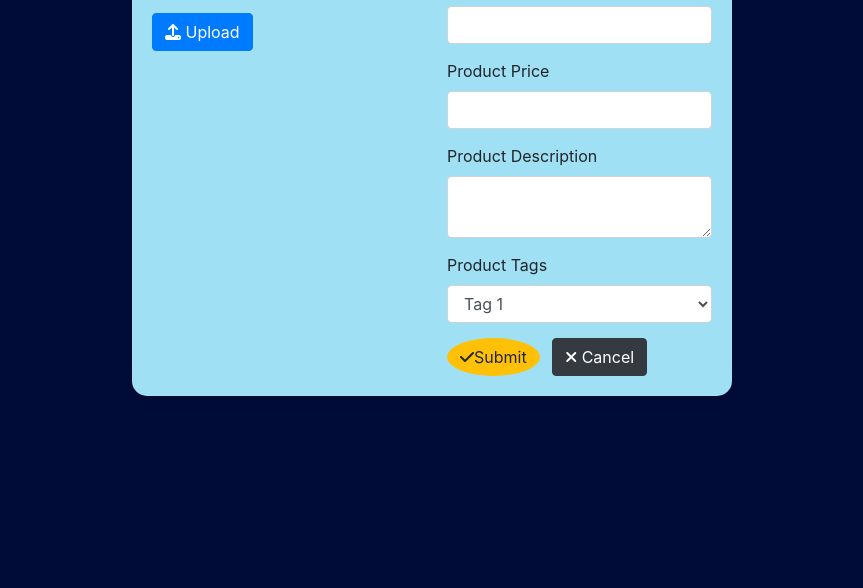
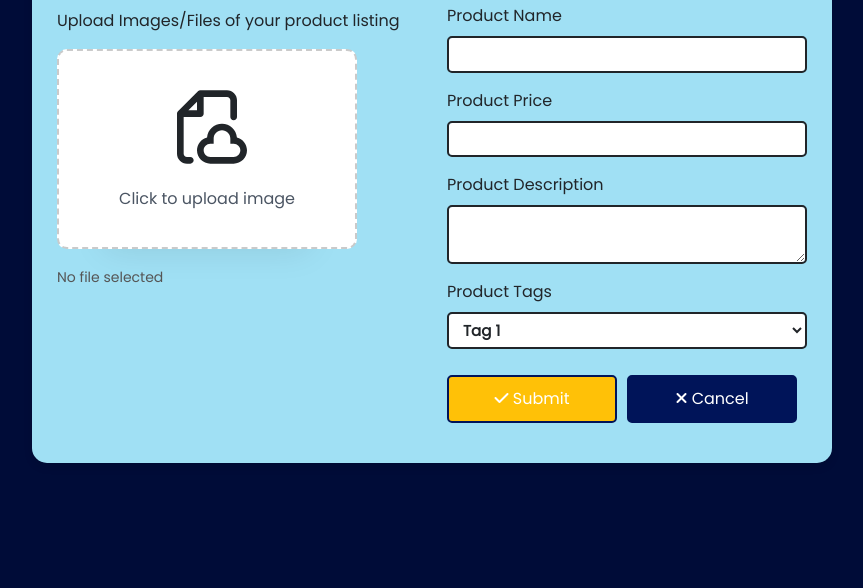
Before and after one commit to PHY5ZEKE/Group_1_ITELEC1C, a plain HTML site: page listing2.html in a window 1280 px wide. Shown: the part 212-800 px from the top of the page, without its empty margins (208-1071 px from the left). Drawn offline with nearby package versions, Linux system fonts and the light colour scheme.

Commit message:
Product Listing arranged

```diff
--- a/css/listStyle.css
+++ b/css/listStyle.css
@@ -1,22 +1,36 @@
-body
-{
-    background-color: #000C38;
+@import url("https://fonts.googleapis.com/css2?family=Josefin+Sans&family=Montserrat&family=Poppins&display=swap");
+
+body {
+  background-color: #000c38;
+  font-family: "Poppins", sans-serif;
 }
+:root {
+  --bgcolor: #a0e0f4;
+  --secondarycolor: #001459;
+  --subcolor: #ffc107;
+  --hover-color: #040020;
+}
+h1 {
+  font-weight: bold;
+}
+.row {
+  margin-top: 20px;
+}
+.text-center {
+  text-align: center;
+}
+
 .container {
   display: flex;
   justify-content: center;
-    align-items: center;
+  flex-direction: column;
   margin-top: 100px;
-    background-color: #A0E0F4;
-    max-width: 600px; /* Set a maximum width for the container */
-     padding: 20px;
+  background-color: var(--bgcolor);
+  max-width: 800px; /* Set a maximum width for the container */
+  width: 80%;
+  padding: 40px 25px;
   border-radius: 15px; /* Rounded edges */
   box-shadow: 0px 4px 8px rgba(0, 0, 0, 0.1); /* Add a slight shadow */
-  }
-
-  /* Adjust spacing and padding */
-  .row {
-    margin-top: 20px;
 }
 
 /* Style the form header */
@@ -25,45 +39,82 @@ body
   font-weight: bold;
   margin-bottom: 20px;
 }
-
-  /* Style the upload button */
-  .upload-btn {
-    width: 100%;
+/*Upload Images/File Section*/
+.upload-section {
+  flex-grow: 1; /* Expand to fill available space */
+  display: flex;
+  flex-direction: column;
+  justify-content: flex-end;
+  padding-bottom: 20px;
+}
+p{
+  padding-top: 5px;
+}
+.custom-file-upload {
+  height: 200px;
+  width: 300px;
+  display: flex;
+  flex-direction: column;
+  align-items: space-between;
+  gap: 20px;
+  cursor: pointer;
+  align-items: center;
+  justify-content: center;
+  border: 2px dashed #cacaca;
+  background-color: rgba(255, 255, 255, 1);
+  padding: 1.5rem;
+  border-radius: 10px;
+  box-shadow: 0px 48px 35px -48px rgba(0, 0, 0, 0.1);
 }
 
-  /* Style the icon and button in the upload section */
-  .upload-icon {
-    font-size: 36px;
-    margin-right: 10px;
+.custom-file-upload .icon {
+  display: flex;
+  align-items: center;
+  justify-content: center;
 }
 
-  /* Style the product form */
-  .product-form {
-    padding: 20px;
-    background-color: #f8f9fa;
-    border-radius: 8px;
+.custom-file-upload .icon svg {
+  height: 80px;
+  fill: rgba(75, 85, 99, 1);
 }
 
-  /* Style the submit button */
-  .submit-btn {
-    width: 100%;
-    margin-top: 20px;
+.custom-file-upload .text {
+  display: flex;
+  align-items: center;
+  justify-content: center;
 }
 
-  /* Style the cancel button */
-  .cancel-btn {
-    width: 100%;
-    margin-top: 10px;
+.custom-file-upload .text span {
+  font-weight: 400;
+  color: rgba(75, 85, 99, 1);
 }
 
-  /* Style the form labels */
+.custom-file-upload input {
+  display: none;
+}
+.selected-file-label {
+  font-size: 14px;
+  color: #555;
+  margin-top: 5px;
+}
+/*End of Upload Image/File Section*/
+
+/*Form Section*/
 .form-label {
   font-weight: bold;
 }
 
-  /* Add spacing to the bottom of form groups */
-  .form-group {
-    margin-bottom: 15px;
+.form-control {
+  border-radius: 5px;
+  border: 2px solid transparent;
+  border-color: var(--secondary-color);
+  background-color: white;
+  box-shadow: 4px 4px 8px 0px var(--secondary-color);
+  font-size: 15px;
+  font-weight: 600;
+  color: var(--font-color);
+  padding: 5px 10px;
+  outline: none;
 }
 
 /* Adjust select dropdown width */
@@ -79,32 +130,36 @@ body
 /* Center the submit and cancel buttons */
 .button-container {
   display: flex;
-    justify-content: space-between;
+  justify-content: space-between; /* Space buttons evenly */
+  margin-top: 10px;
 }
 
-  /* Style rounded buttons */
-  .rounded-btn {
-    border-radius: 50%;
-    width: 40px;
-    height: 40px;
-    display: flex;
-    justify-content: center;
-    align-items: center;
-    font-size: 18px;
+.custom-button {
+  flex: 1;
+  width: 100%;
+  margin-top: 10px;
+  margin-right: 10px;
+  padding: 10px 25px;
+  border: 2px solid transparent;
+  border-radius: 5px;
+  cursor: pointer;
+  transition: background-color 0.3s, border-color 0.3s;
+  color: #fff;
+}
+.custom-button:hover {
+  background-color: var(--hover-color);
+  border-color: var(--hover-color);
 }
 
-  /* Style colors for buttons */
 .submit-btn {
-    background-color: #ffc107;
-    border-color: #ffc107;
+  background-color: var(--subcolor);
+  border-color: var(--secondarycolor);
 }
 
 .cancel-btn {
-    background-color: #343a40;
-    border-color: #343a40;
+  background-color: var(--secondarycolor);
+  border-color: var(--secondarycolor);
 }
 
-  /* Style button icons */
-  .btn-icon {
-    margin-right: 5px;
-  }
+
+/*End of Form Section*/
--- a/listing2.html
+++ b/listing2.html
@@ -11,22 +11,27 @@
     <link rel="stylesheet" href="css/listStyle.css">
 
     <div class="container">
-        <div class="row">
+      <h1 class="text-center">Product Listing</h1>
+      <div class="row">
           <div class="col-md-6">
-            <div class="form-group">
-              <label for="image">Upload Image/Files</label>
-              <div class="input-group">
-                <div class="input-group-prepend">
-                  <span class="input-group-text"><i class="fas fa-image"></i></span>
-                </div>
-                <input type="file" class="form-control" id="image" name="image" accept="image/*, .pdf, .docx">
+              <div class="form-group upload-section">
+                <p class="uploadLabel">Upload Images/Files of your product listing</p>
+                  <label class="custom-file-upload" for="file">
+                      <div class="icon">
+                          <svg xmlns="http://www.w3.org/2000/svg" fill="currentColor" viewBox="0 0 24 24">
+                              <path d="M10 1C9.73478 1 9.48043 1.10536 9.29289 1.29289L3.29289 7.29289C3.10536 7.48043 3 7.73478 3 8V20C3 21.6569 4.34315 23 6 23H7C7.55228 23 8 22.5523 8 22C8 21.4477 7.55228 21 7 21H6C5.44772 21 5 20.5523 5 20V9H10C10.5523 9 11 8.55228 11 8V3H18C18.5523 3 19 3.44772 19 4V9C19 9.55228 19.4477 10 20 10C20.5523 10 21 9.55228 21 9V4C21 2.34315 19.6569 1 18 1H10ZM9 7H6.41421L9 4.41421V7ZM14 15.5C14 14.1193 15.1193 13 16.5 13C17.8807 13 19 14.1193 19 15.5V16V17H20C21.1046 17 22 17.8954 22 19C22 20.1046 21.1046 21 20 21H13C11.8954 21 11 20.1046 11 19C11 17.8954 11.8954 17 13 17H14V16V15.5ZM16.5 11C14.142 11 12.2076 12.8136 12.0156 15.122C10.2825 15.5606 9 17.1305 9 19C9 21.2091 10.7909 23 13 23H20C22.2091 23 24 21.2091 24 19C24 17.1305 22.7175 15.5606 20.9844 15.122C20.7924 12.8136 18.858 11 16.5 11Z" fill="currentColor"></path>
+                          </svg>
+                      </div>
+                      <div class="text">
+                          <span>Click to upload image</span>
+                      </div>
+                      <input type="file" id="file" class="file-input" onchange="updateFileName(this)">
+                  </label>
+                  <p class="selected-file-label">No file selected</p>
               </div>
-            </div>
-            <button type="button" class="btn btn-primary"><i class="fas fa-upload"></i> Upload</button>
           </div>
           <div class="col-md-6">
             <form>
-              <h2 class="text-center">Product Listing</h2>
               <div class="form-group">
                 <label for="productName">Product Name</label>
                 <input type="text" class="form-control" id="productName" name="productName">
@@ -47,8 +52,14 @@
                   <option value="tag3">Tag 3</option>
                 </select>
               </div>
-              <button type="submit" class="btn btn-warning rounded-circle"><i class="fas fa-check"></i>Submit</button>
-              <button type="button" class="btn btn-dark ml-2"><i class="fas fa-times"></i> Cancel</button>
+                <div class="button-container">
+                  <button type="submit" class="custom-button submit-btn">
+                    <i class="fas fa-check"></i> Submit
+                  </button>
+                  <button type="button" class="custom-button cancel-btn">
+                    <i class="fas fa-times"></i> Cancel
+                  </button>
+              </div>
             </form>
           </div>
         </div>
```
Lines whose indentation alone changed are shown as unchanged.
